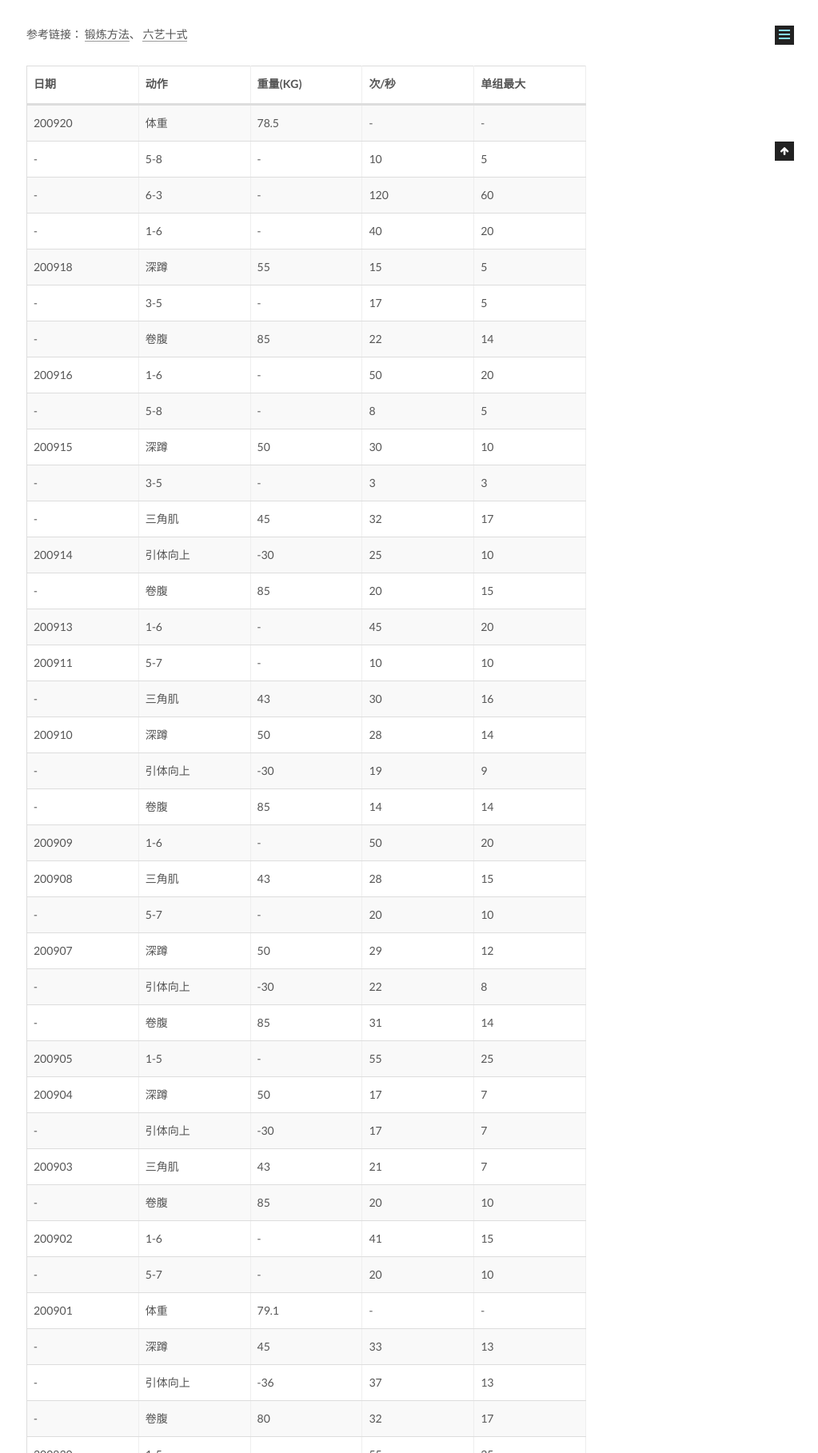
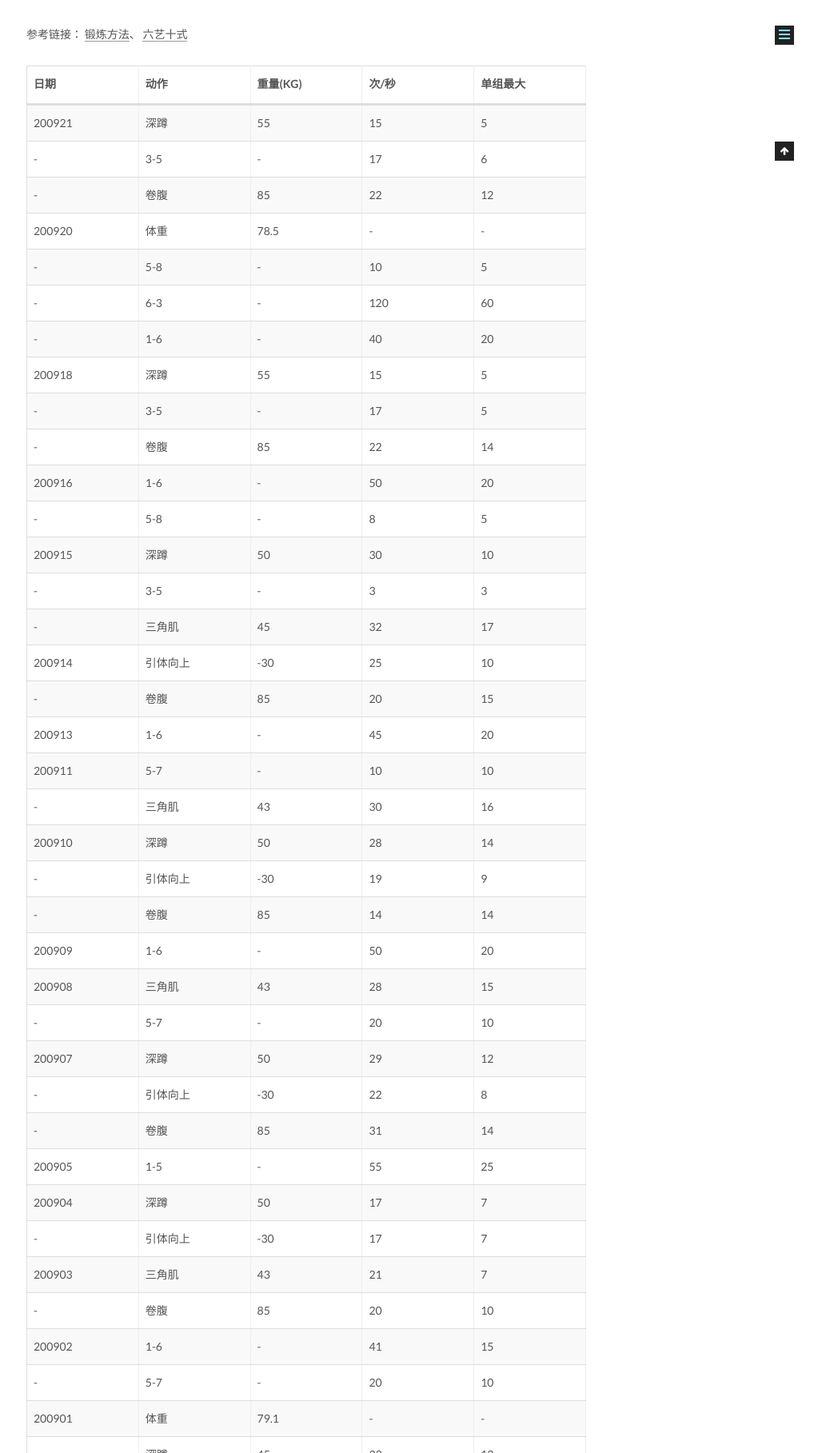
Before and after one commit to CodeHunter2006/CodeHunter2006.github.io, a Jekyll site: the page built from _posts/2020-06-01-Fitness_Record.md, in a window 1280 px wide, cut to the strip 799-2616 px from the top of the page. Shown: the whole strip at 80% size, without its empty margins (257-1280 px from the left). Built offline with Jekyll 4.4.1, drawn with Linux system fonts in a browser that asks for light colours.

Commit message:
[doc]: add contents.

```diff
--- a/_posts/2020-06-01-Fitness_Record.md
+++ b/_posts/2020-06-01-Fitness_Record.md
@@ -14,6 +14,9 @@
 
 | 日期   | 动作     | 重量(KG) | 次/秒 | 单组最大 |
 | ------ | -------- | -------- | ----- | -------- |
+| 200921 | 深蹲     | 55       | 15    | 5        |
+| -      | 3-5      | -        | 17    | 6        |
+| -      | 卷腹     | 85       | 22    | 12       |
 | 200920 | 体重     | 78.5     | -     | -        |
 | -      | 5-8      | -        | 10    | 5        |
 | -      | 6-3      | -        | 120   | 60       |
```
